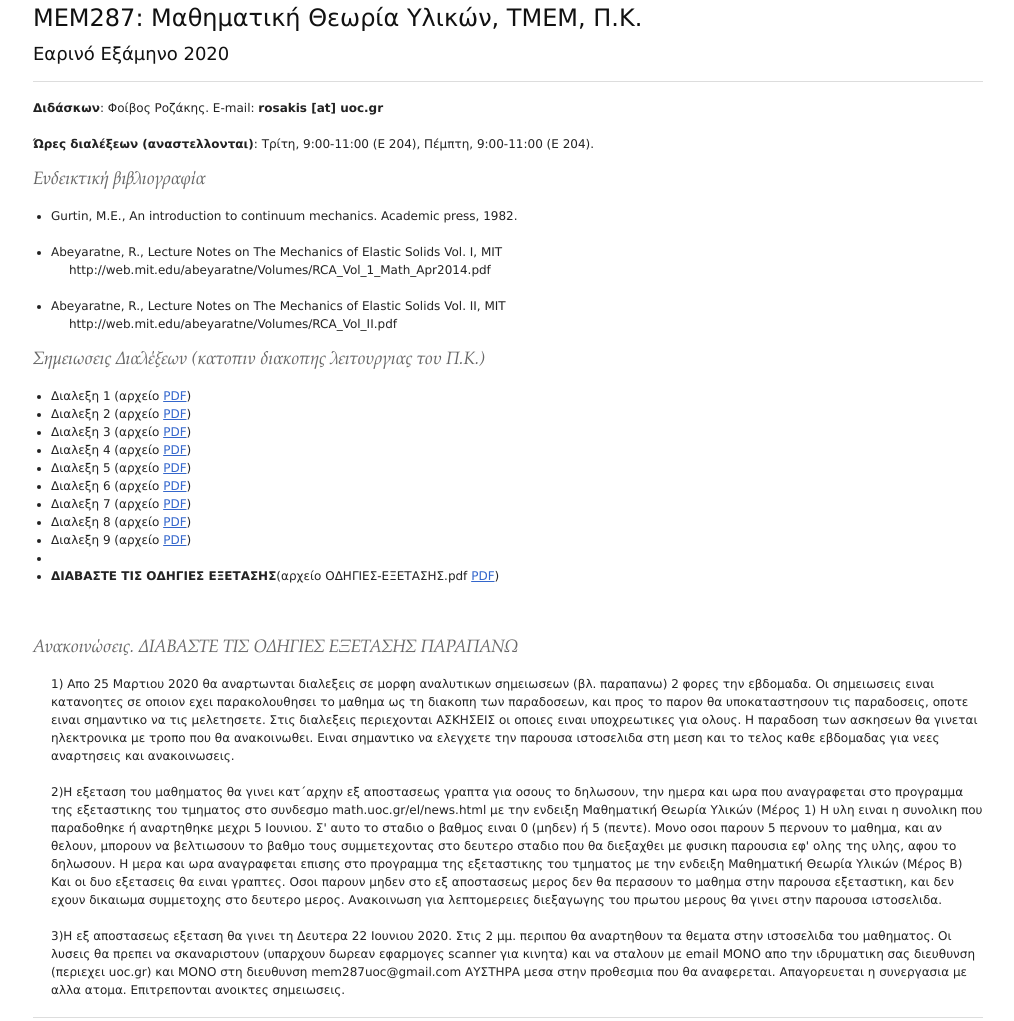
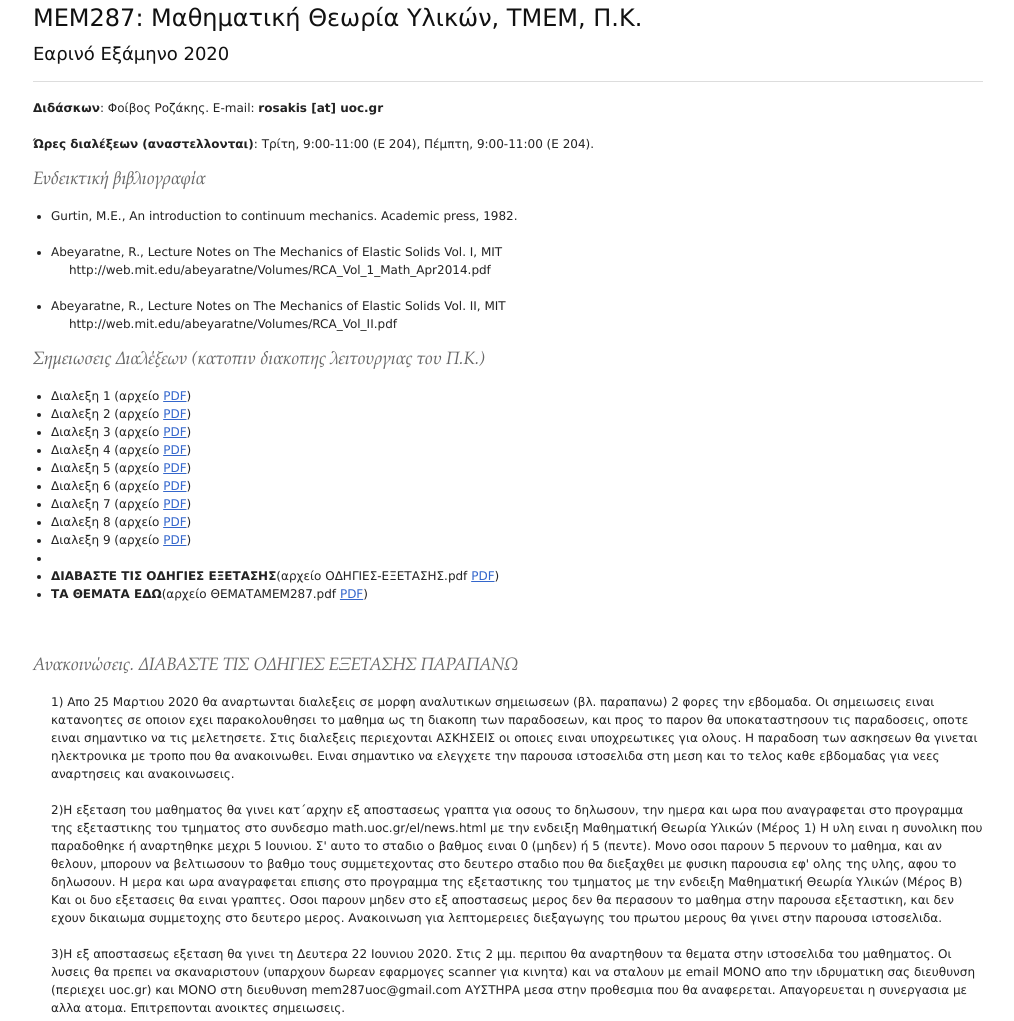
Before and after one commit to rosakis/mem287, a plain HTML site: page index.html in a window 1280 px wide. Shown: the top 1021 px of the page, without its empty margins (132-1146 px from the left). Drawn offline with Linux system fonts and the light colour scheme.

Commit message:
Update index.html

```diff
--- a/index.html
+++ b/index.html
@@ -61,6 +61,8 @@
 	<li> Διαλεξη 9 (αρχείο <A HREF="MEM287Lecture9.pdf" target="_blank">PDF</A>) </li>
 	<li>  </li>
 	<li> <strong>ΔΙΑΒΑΣΤΕ ΤΙΣ ΟΔΗΓΙΕΣ ΕΞΕΤΑΣΗΣ</strong>(αρχείο ΟΔΗΓΙΕΣ-ΕΞΕΤΑΣΗΣ.pdf <A HREF="ΟΔΗΓΙΕΣ-ΕΞΕΤΑΣΗΣ.pdf" target="_blank">PDF</A>) </li>
+        <li> <strong>ΤΑ ΘΕΜΑΤΑ ΕΔΩ</strong>(αρχείο ΘΕΜΑΤΑΜΕΜ287.pdf <A HREF="ΘΕΜΑΤΑΜΕΜ287.pdf" target="_blank">PDF</A>) </li>
+
 <!--	<li> Διαλεξη 2 (αρχείο <A HREF="lecture2.pdf" target="_blank">PDF</A>) </li>
 	<li> Διαλεξη 3 (αρχείο <A HREF="lecture3.pdf" target="_blank">PDF</A>) </li>
 	<li> Διαλεξη 4 (αρχείο <A HREF="lecture4.pdf" target="_blank">PDF</A>) </li>
```
